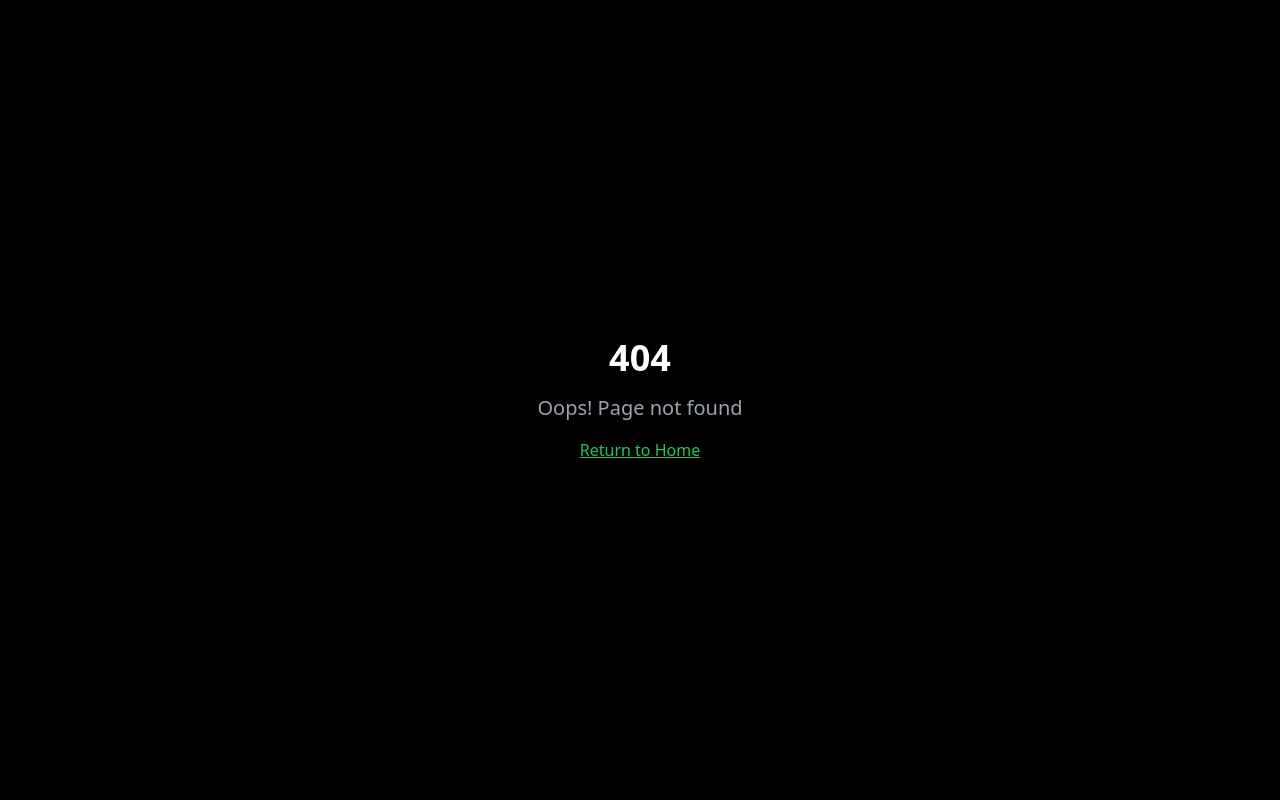
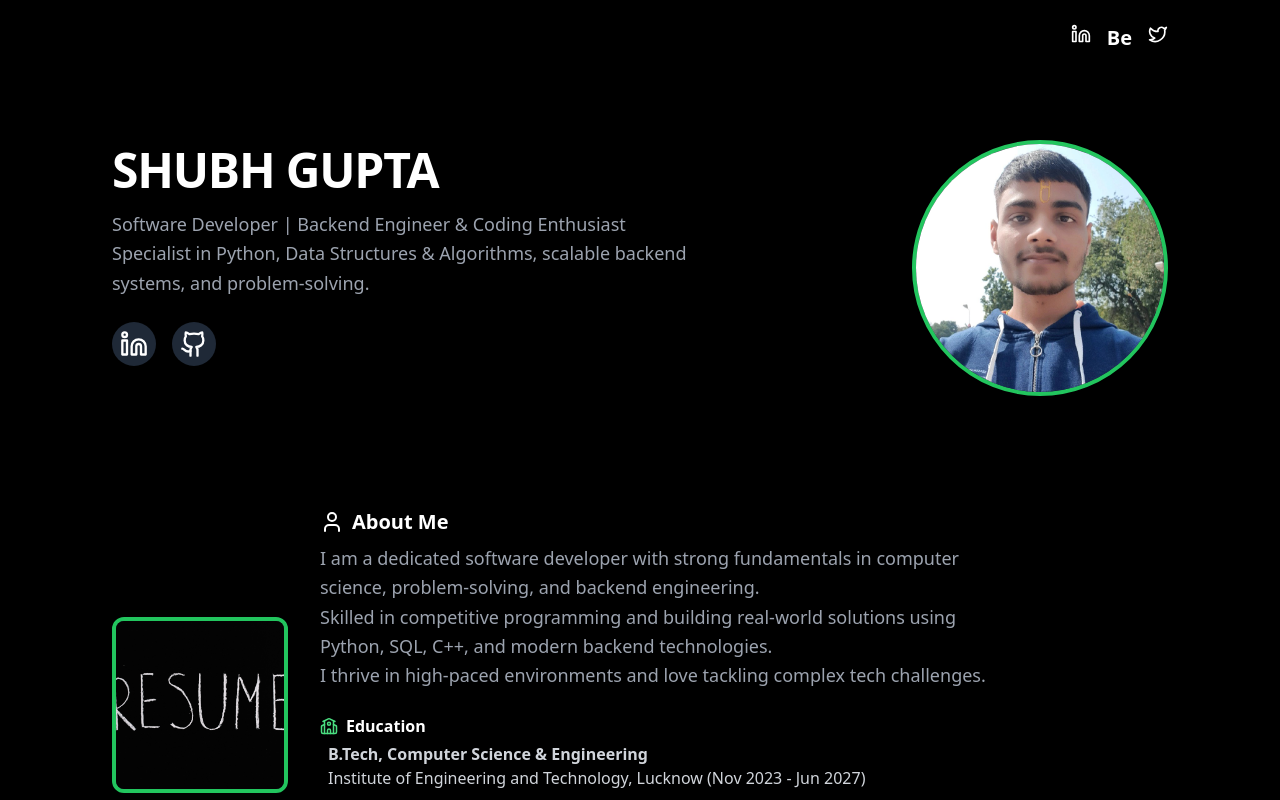
Before and after one commit to titanShubh/portfolio, a React (Vite) app: page / in a window 1280 px wide. Before the commit this address had no page. Shown: the top 800 px of the page. Built offline with nearby package versions, Linux system fonts and the light colour scheme.

Commit message:
update app

```diff
--- a/src/App.tsx
+++ b/src/App.tsx
@@ -19,7 +19,7 @@ const App = () => (
       <Sonner />
       <BrowserRouter>
         <Routes>
-          {/* <Route path="/" element={<Index />} /> */}
+          <Route path="/" element={<Index />} />
           {/* <Route path="/contact" element={<Contact />} /> */}
           {/* ADD ALL CUSTOM ROUTES ABOVE THE CATCH-ALL "*" ROUTE */}
           <Route path="*" element={<NotFound />} />
```
